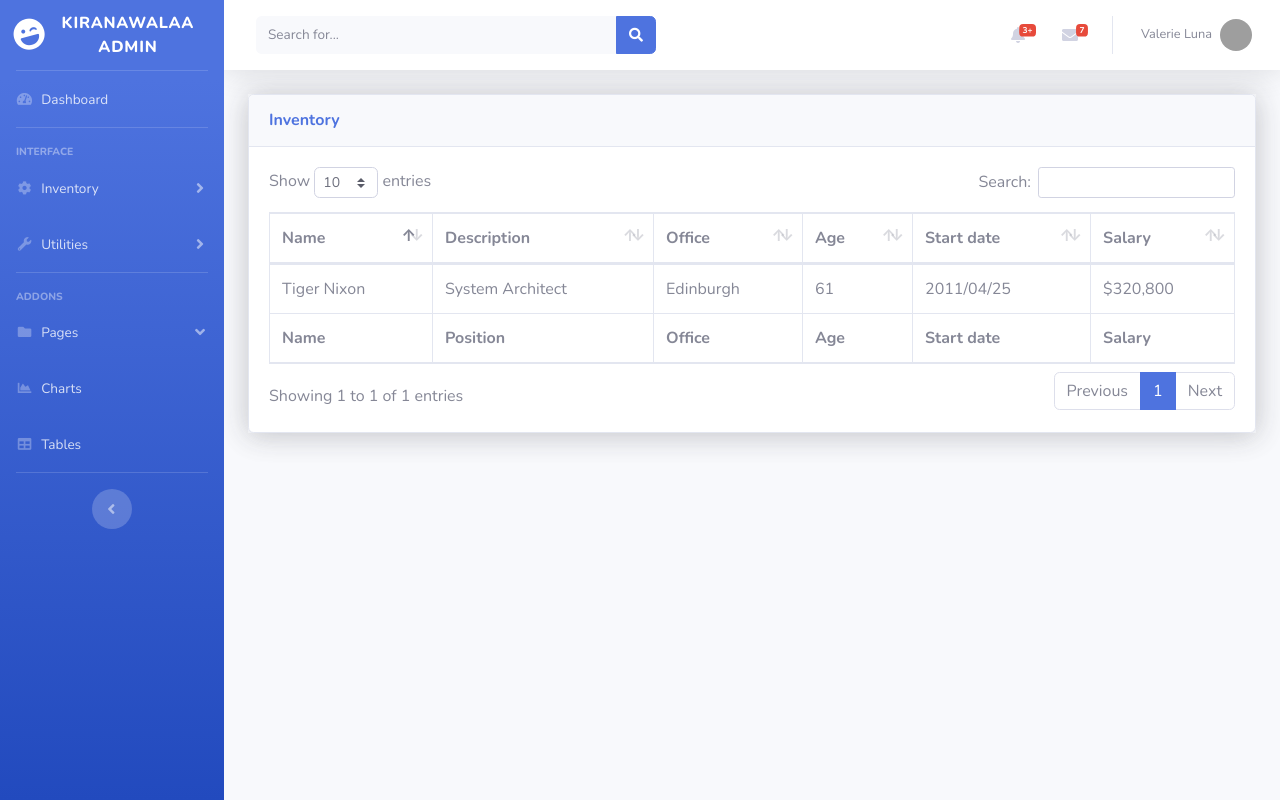
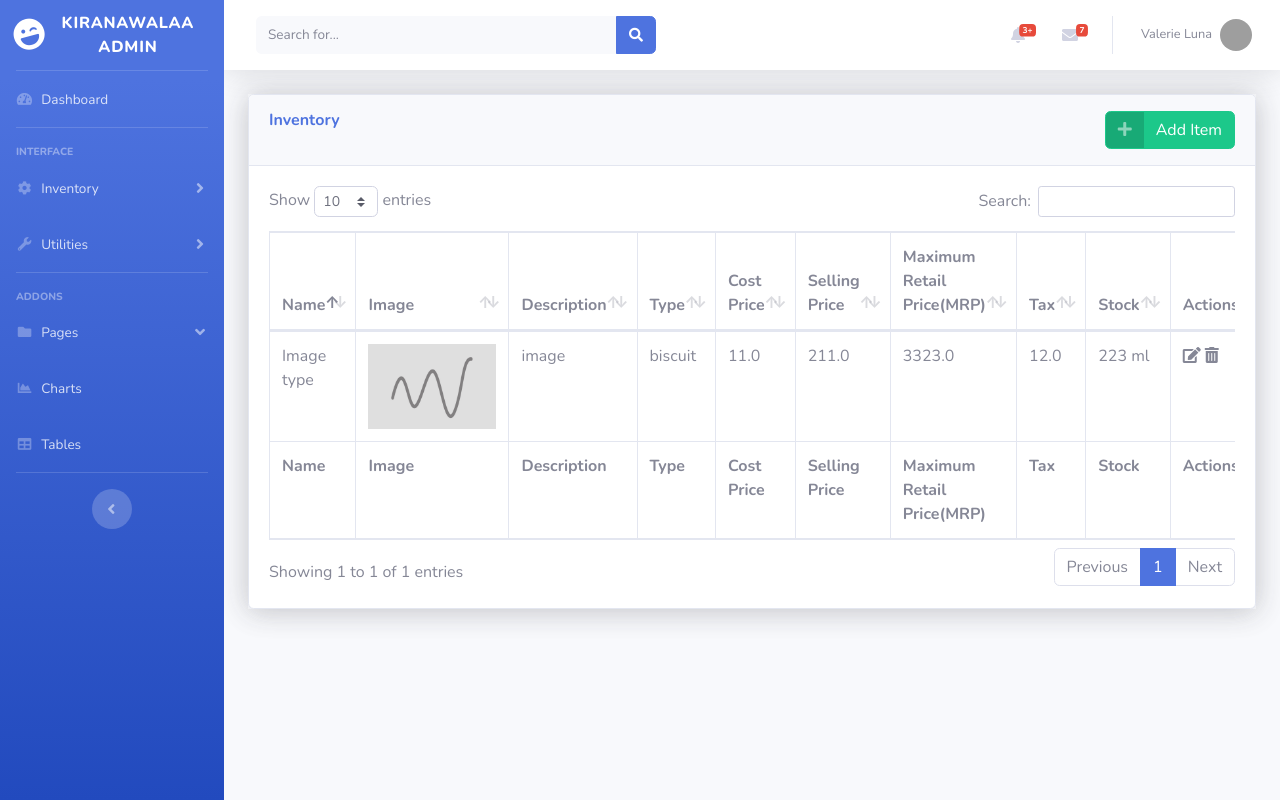
Before and after one commit to optimus789/kiranawalaa_django, a Django app: page /inventory/ in a window 1280 px wide. Run offline with Django 3.2, Linux system fonts and the light colour scheme; data comes from the database, SQL or seed files in the repository; both versions use the stored data as it was after the commit; some libraries are stand-ins or nearby versions; grey boxes are pictures that could not be loaded.

Commit message:
commit on 'master' image

```diff
--- a/dashboard/templates/dashboard/blank.html
+++ b/dashboard/templates/dashboard/blank.html
@@ -13,14 +13,14 @@
   <title>Kiranawalaa Admin</title>
 
   <!-- Custom styles for this page -->
-  <link href="vendor/datatables/dataTables.bootstrap4.min.css" rel="stylesheet">
+  <link href="vendor/datatables/dataTables.bootstrap4.min.css" rel="stylesheet" type="text/css" />
 
   <!-- Custom fonts for this template-->
-  <link href="{% static 'dashboard/vendor/fontawesome-free/css/all.min.css' %}" rel="stylesheet" type="text/css">
-  <link href="https://fonts.googleapis.com/css?family=Nunito:200,200i,300,300i,400,400i,600,600i,700,700i,800,800i,900,900i" rel="stylesheet">
+  <link href="https://cdnjs.cloudflare.com/ajax/libs/font-awesome/5.11.2/css/all.css" rel="stylesheet" type="text/css" />
+  <link href="https://fonts.googleapis.com/css?family=Nunito:200,200i,300,300i,400,400i,600,600i,700,700i,800,800i,900,900i" rel="stylesheet" type="text/css" />
 
   <!-- Custom styles for this template-->
-  <link href="{% static 'dashboard/css/sb-admin-2.min.css' %}" rel="stylesheet">
+  <link href="{% static 'dashboard/css/sb-admin-2.min.css' %}" rel="stylesheet" type="text/css" />
 
 </head>
 
--- a/inventory/forms.py
+++ b/inventory/forms.py
@@ -42,4 +42,4 @@ class ItemCreateForm(forms.ModelForm):
 
     class Meta:
         model = Item
-        fields = ['title', 'desc', 'category', 'cprice', 'sprice', 'mrp', 'tax', 'stock', 'units']
+        fields = ['title', 'desc', 'category', 'image', 'cprice', 'sprice', 'mrp', 'tax', 'stock', 'units']
--- a/inventory/models.py
+++ b/inventory/models.py
@@ -36,6 +36,7 @@ class Item(models.Model):
     tax = models.FloatField(default=0.00)
     stock = models.PositiveIntegerField()
     units = models.CharField(max_length=10)
+    image = models.ImageField(default="default.jpg", upload_to='item_pics')
     created_at = models.DateTimeField(auto_now_add=True)
     updated_at = models.DateTimeField(auto_now=True)
 
--- a/inventory/templates/inventory/inventory.html
+++ b/inventory/templates/inventory/inventory.html
@@ -1,13 +1,21 @@
 {% extends "dashboard/blank.html" %}}
 {% block content %}
-               <!--% for item in inv %}-->
+
                 <div class="content-section shadow center-block">
                     <!--<img class="rounded-circle article-img" src={post.author.profile.image.url}}>-->
 
                         <!-- DataTales Example -->
                         <div class="card shadow mb-4">
                             <div class="card-header py-3">
-                            <h6 class="m-0 font-weight-bold text-primary">Inventory</h6>
+                            <div>
+                            <h6 class="m-0 font-weight-bold text-primary">Inventory <a href="{% url 'create-item' %}" class="btn btn-success btn-icon-split float-right">
+                    <span class="icon text-white-50">
+                      <i class="fas fa-plus"></i>
+                    </span>
+                    <span class="text">Add Item</span>
+                  </a></h6>
+
+                            </div>
                             </div>
                             <div class="card-body">
                             <div class="table-responsive">
@@ -15,32 +23,46 @@
                                 <thead>
                                     <tr>
                                     <th>Name</th>
+                                    <th>Image</th>
                                     <th>Description</th>
-                                    <th>Office</th>
-                                    <th>Age</th>
-                                    <th>Start date</th>
-                                    <th>Salary</th>
+                                    <th>Type</th>
+                                    <th>Cost Price</th>
+                                    <th>Selling Price</th>
+                                    <th>Maximum Retail Price(MRP)</th>
+                                    <th>Tax</th>
+                                    <th>Stock</th>
+                                    <th>Actions</th>
                                     </tr>
                                 </thead>
                                 <tfoot>
                                     <tr>
                                     <th>Name</th>
-                                    <th>Position</th>
-                                    <th>Office</th>
-                                    <th>Age</th>
-                                    <th>Start date</th>
-                                    <th>Salary</th>
+                                    <th>Image</th>
+                                    <th>Description</th>
+                                    <th>Type</th>
+                                    <th>Cost Price</th>
+                                    <th>Selling Price</th>
+                                    <th>Maximum Retail Price(MRP)</th>
+                                    <th>Tax</th>
+                                    <th>Stock</th>
+                                    <th>Actions</th>
                                     </tr>
                                 </tfoot>
                                 <tbody>
+                                {% for item in items %}
                                     <tr>
-                                    <td>Tiger Nixon</td>
-                                    <td>System Architect</td>
-                                    <td>Edinburgh</td>
-                                    <td>61</td>
-                                    <td>2011/04/25</td>
-                                    <td>$320,800</td>
+                                    <td>{{ item.title }}</td>
+                                    <td><img style="width:128px;" src="{{item.image.url}}"></td>
+                                    <td>{{ item.desc }}</td>
+                                    <td>{{ item.category }}</td>
+                                    <td>{{ item.cprice }}</td>
+                                    <td>{{ item.sprice }}</td>
+                                    <td>{{ item.mrp }}</td>
+                                    <td>{{ item.tax }}</td>
+                                    <td>{{ item.stock }}&nbsp;{{ item.units }}</td>
+                                    <td><i class="fas fa-edit"></i>&nbsp;<i class="fas fa-trash-alt"></i></td>
                                     </tr>
+                                {% endfor %}
                                 </tbody>
                                 </table>
                             </div>
@@ -48,5 +70,5 @@
                         </div>
 
                 </div>
-                <!--% endfor %}-->
+
 {% endblock content %}
--- a/inventory/views.py
+++ b/inventory/views.py
@@ -6,7 +6,7 @@ from django.contrib import messages
 # Create your views here.
 
 def inventorylist(request):
-    context = {"item": Item.objects.all()}
+    context = {"items": Item.objects.all()}
     return render(request,'inventory/inventory.html', context)
 
 def create(request):
--- a/kiranawalaa/settings.py
+++ b/kiranawalaa/settings.py
@@ -137,6 +137,9 @@ STATIC_URL = '/static/'
 
 LOGIN_REDIRECT_URL = '/dashboard'
 
+MEDIA_ROOT = os.path.join(BASE_DIR, 'media')
+MEDIA_URL = '/media/'
+
 LOGOUT_REDIRECT_URL = '/'
 
 CRISPY_TEMPLATE_PACK = 'bootstrap4'
```
Also changed, not shown: db.sqlite3, inventory/migrations/0002_item_image.py (added), media/default.jpg (added).
